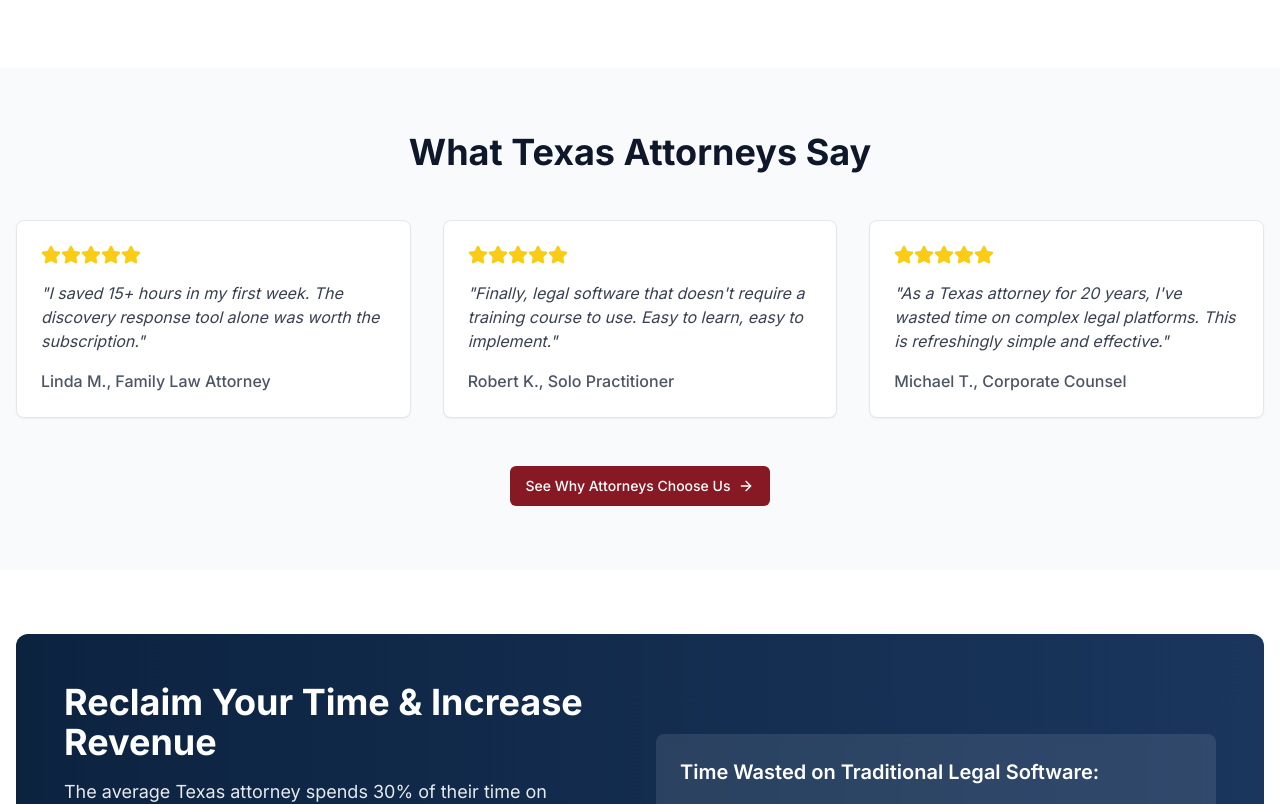
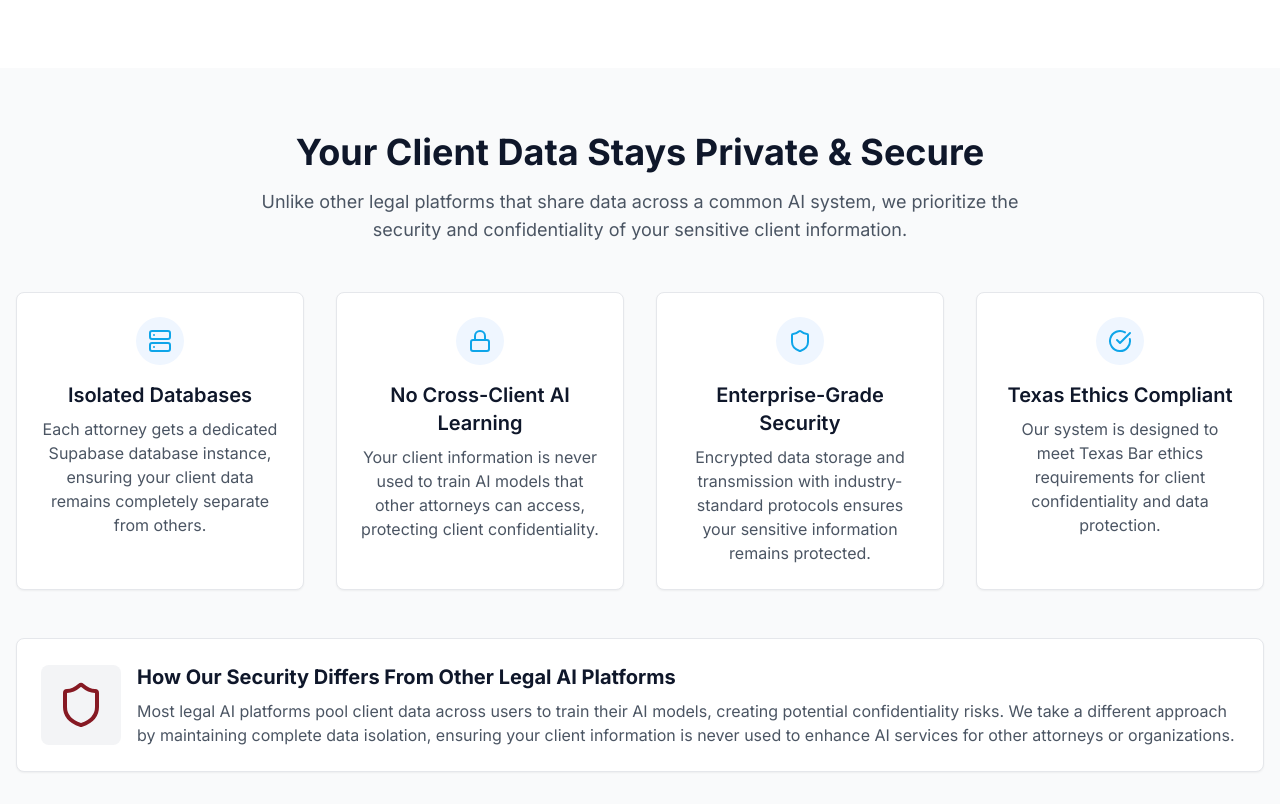
Before and after one commit to bryancris/judicial085-test, a React (Vite) app: page / in a window 1280 px wide. Shown: the part 1840-2644 px from the top of the page. Built offline with nearby package versions, Linux system fonts and the light colour scheme.

Commit message:
Add security information
Explain how data is secure with Supabase and individual databases.

```diff
--- /dev/null
+++ b/src/components/SecuritySection.tsx
@@ -0,0 +1,79 @@
+
+import React from 'react';
+import { Shield, Lock, Server, CheckCircle } from 'lucide-react';
+
+const SecuritySection = () => {
+  return (
+    <section className="py-16 bg-gray-50">
+      <div className="container mx-auto px-4">
+        <div className="text-center mb-12">
+          <h2 className="text-3xl md:text-4xl font-bold mb-4">Your Client Data Stays Private & Secure</h2>
+          <p className="text-lg text-gray-600 max-w-3xl mx-auto">
+            Unlike other legal platforms that share data across a common AI system, we prioritize
+            the security and confidentiality of your sensitive client information.
+          </p>
+        </div>
+
+        <div className="grid md:grid-cols-2 lg:grid-cols-4 gap-8">
+          <div className="bg-white p-6 rounded-lg shadow-sm border border-gray-200 text-center">
+            <div className="w-12 h-12 rounded-full bg-blue-50 flex items-center justify-center mb-4 mx-auto">
+              <Server className="w-6 h-6 text-[#0EA5E9]" />
+            </div>
+            <h3 className="text-xl font-semibold mb-2">Isolated Databases</h3>
+            <p className="text-gray-600">
+              Each attorney gets a dedicated Supabase database instance, ensuring your client data remains completely separate from others.
+            </p>
+          </div>
+
+          <div className="bg-white p-6 rounded-lg shadow-sm border border-gray-200 text-center">
+            <div className="w-12 h-12 rounded-full bg-blue-50 flex items-center justify-center mb-4 mx-auto">
+              <Lock className="w-6 h-6 text-[#0EA5E9]" />
+            </div>
+            <h3 className="text-xl font-semibold mb-2">No Cross-Client AI Learning</h3>
+            <p className="text-gray-600">
+              Your client information is never used to train AI models that other attorneys can access, protecting client confidentiality.
+            </p>
+          </div>
+
+          <div className="bg-white p-6 rounded-lg shadow-sm border border-gray-200 text-center">
+            <div className="w-12 h-12 rounded-full bg-blue-50 flex items-center justify-center mb-4 mx-auto">
+              <Shield className="w-6 h-6 text-[#0EA5E9]" />
+            </div>
+            <h3 className="text-xl font-semibold mb-2">Enterprise-Grade Security</h3>
+            <p className="text-gray-600">
+              Encrypted data storage and transmission with industry-standard protocols ensures your sensitive information remains protected.
+            </p>
+          </div>
+
+          <div className="bg-white p-6 rounded-lg shadow-sm border border-gray-200 text-center">
+            <div className="w-12 h-12 rounded-full bg-blue-50 flex items-center justify-center mb-4 mx-auto">
+              <CheckCircle className="w-6 h-6 text-[#0EA5E9]" />
+            </div>
+            <h3 className="text-xl font-semibold mb-2">Texas Ethics Compliant</h3>
+            <p className="text-gray-600">
+              Our system is designed to meet Texas Bar ethics requirements for client confidentiality and data protection.
+            </p>
+          </div>
+        </div>
+
+        <div className="mt-12 p-6 bg-white rounded-lg border border-gray-200 shadow-sm">
+          <div className="flex flex-col md:flex-row items-center gap-4">
+            <div className="bg-gray-100 p-4 rounded-lg">
+              <Shield className="w-12 h-12 text-brand-burgundy" />
+            </div>
+            <div>
+              <h3 className="text-xl font-bold mb-2">How Our Security Differs From Other Legal AI Platforms</h3>
+              <p className="text-gray-600">
+                Most legal AI platforms pool client data across users to train their AI models, creating potential confidentiality risks.
+                We take a different approach by maintaining complete data isolation, ensuring your client information is never used
+                to enhance AI services for other attorneys or organizations.
+              </p>
+            </div>
+          </div>
+        </div>
+      </div>
+    </section>
+  );
+};
+
+export default SecuritySection;
--- a/src/pages/Index.tsx
+++ b/src/pages/Index.tsx
@@ -1,8 +1,8 @@
-
 import React from 'react';
 import NavBar from '@/components/NavBar';
 import HeroSection from '@/components/HeroSection';
 import StreamlineSection from '@/components/StreamlineSection';
+import SecuritySection from '@/components/SecuritySection';
 import { Button } from '@/components/ui/button';
 import { ArrowRight, Star } from 'lucide-react';
 
@@ -120,6 +120,7 @@ const Index = () => {
       <main className="flex-grow">
         <HeroSection />
         <StreamlineSection />
+        <SecuritySection />
         <TestimonialsSection />
         <ROISection />
       </main>
```
